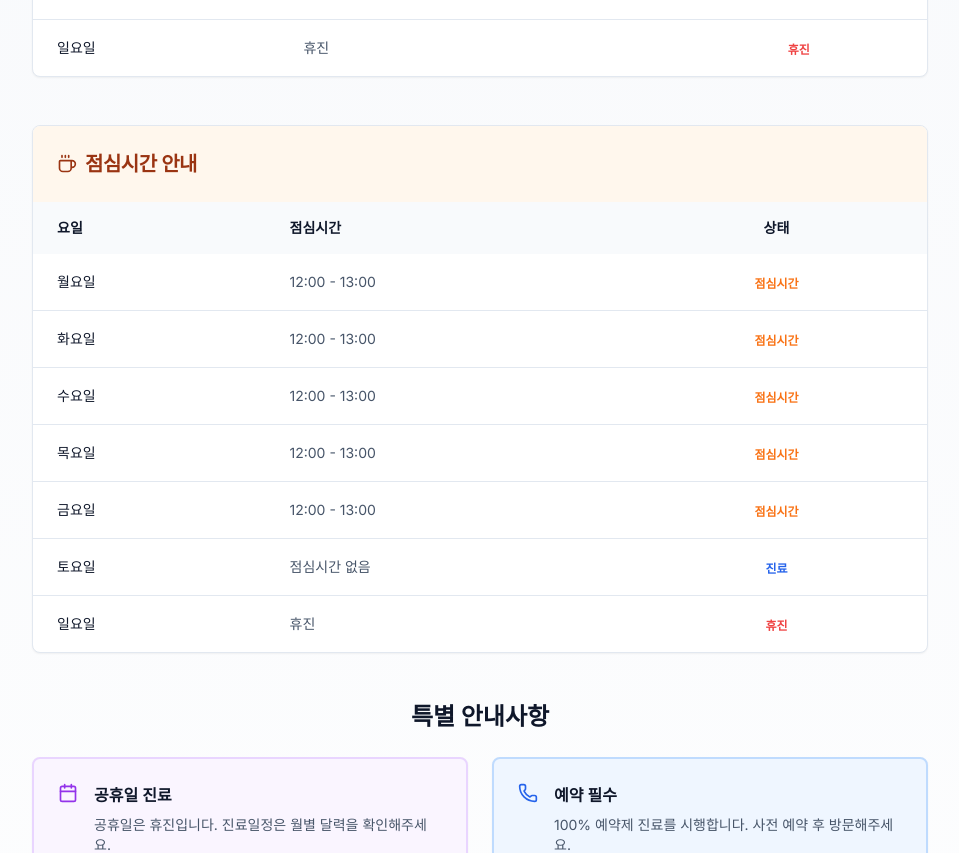
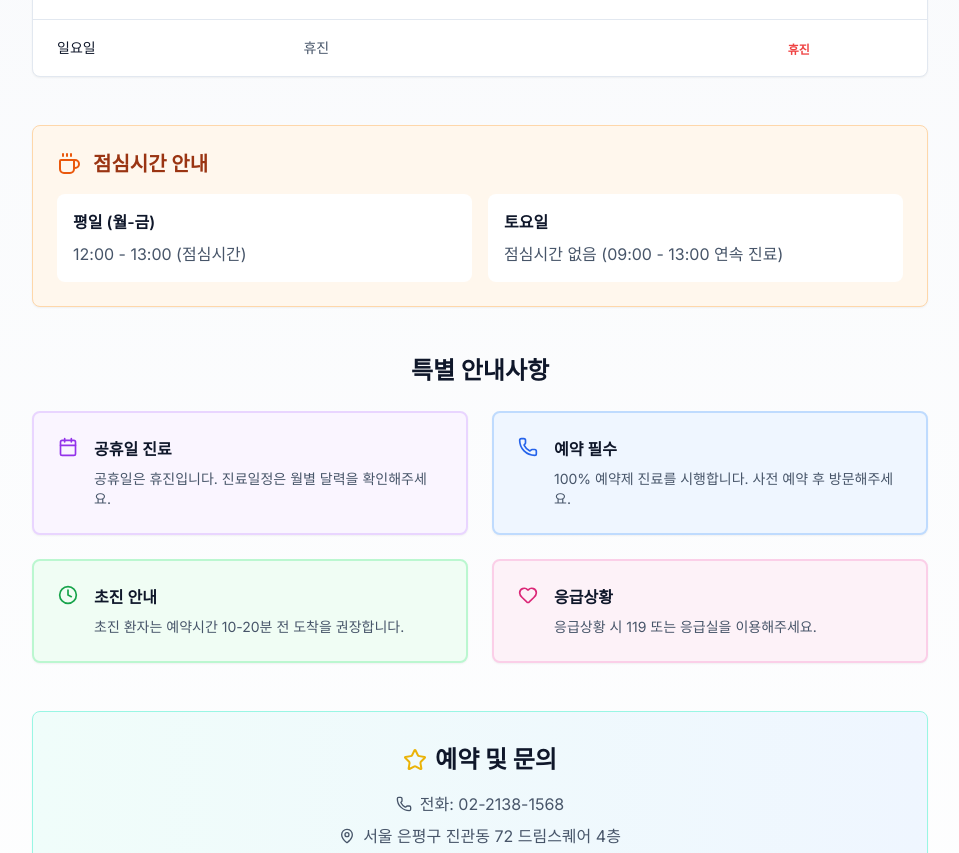
Before and after one commit to 91ko/sunmo-ieum, a Next.js app: page /hours in a window 1280 px wide. Shown: the part 760-1613 px from the top of the page, without its empty margins (160-1119 px from the left). Built offline with nearby package versions, Linux system fonts and the light colour scheme.

Commit message:
Clean up hours page - remove lunch hours table and simplify design

```diff
--- a/src/app/hours/page.tsx
+++ b/src/app/hours/page.tsx
@@ -29,16 +29,6 @@ export default function HoursPage() {
     { day: "목요일", time: "09:00 - 18:00", status: "진료", color: "text-green-600" },
     { day: "금요일", time: "09:00 - 18:00", status: "진료", color: "text-green-600" },
     { day: "토요일", time: "09:00 - 13:00", status: "진료", color: "text-blue-600" },
-    { day: "일요일", time: "휴진", status: "휴진", color: "text-red-500" },
-  ];
-
-  const lunchHours = [
-    { day: "월요일", time: "12:00 - 13:00", status: "점심시간", color: "text-orange-500" },
-    { day: "화요일", time: "12:00 - 13:00", status: "점심시간", color: "text-orange-500" },
-    { day: "수요일", time: "12:00 - 13:00", status: "점심시간", color: "text-orange-500" },
-    { day: "목요일", time: "12:00 - 13:00", status: "점심시간", color: "text-orange-500" },
-    { day: "금요일", time: "12:00 - 13:00", status: "점심시간", color: "text-orange-500" },
-    { day: "토요일", time: "점심시간 없음", status: "진료", color: "text-blue-600" },
     { day: "일요일", time: "휴진", status: "휴진", color: "text-red-500" },
   ];
 
@@ -240,39 +230,23 @@ export default function HoursPage() {
           </Card>
         </div>
 
-        {/* 점심시간 테이블 */}
+        {/* 점심시간 안내 */}
         <div className="max-w-4xl mx-auto mb-12">
-          <Card className="overflow-hidden">
-            <CardHeader className="bg-orange-50">
-              <CardTitle className="flex items-center gap-2 text-xl text-orange-800">
-                <Coffee className="h-5 w-5" />
-                점심시간 안내
-              </CardTitle>
-            </CardHeader>
-            <CardContent className="p-0">
-              <div className="overflow-x-auto">
-                <table className="w-full">
-                  <thead className="bg-slate-50">
-                    <tr>
-                      <th className="px-6 py-4 text-left text-sm font-semibold text-slate-900">요일</th>
-                      <th className="px-6 py-4 text-left text-sm font-semibold text-slate-900">점심시간</th>
-                      <th className="px-6 py-4 text-center text-sm font-semibold text-slate-900">상태</th>
-                    </tr>
-                  </thead>
-                  <tbody className="divide-y divide-slate-200">
-                    {lunchHours.map((hour, index) => (
-                      <tr key={index} className="hover:bg-slate-50 transition-colors">
-                        <td className="px-6 py-4 text-sm font-medium text-slate-900">{hour.day}</td>
-                        <td className="px-6 py-4 text-sm text-slate-600">{hour.time}</td>
-                        <td className="px-6 py-4 text-center">
-                          <Badge className={`${hour.color} bg-opacity-10 border-0`}>
-                            {hour.status}
-                          </Badge>
-                        </td>
-                      </tr>
-                    ))}
-                  </tbody>
-                </table>
+          <Card className="bg-orange-50 border-orange-200">
+            <CardContent className="p-6">
+              <div className="flex items-center gap-3 mb-4">
+                <Coffee className="h-6 w-6 text-orange-600" />
+                <h3 className="text-xl font-bold text-orange-800">점심시간 안내</h3>
+              </div>
+              <div className="grid md:grid-cols-2 gap-4">
+                <div className="bg-white rounded-lg p-4">
+                  <h4 className="font-semibold text-slate-900 mb-2">평일 (월-금)</h4>
+                  <p className="text-slate-600">12:00 - 13:00 (점심시간)</p>
+                </div>
+                <div className="bg-white rounded-lg p-4">
+                  <h4 className="font-semibold text-slate-900 mb-2">토요일</h4>
+                  <p className="text-slate-600">점심시간 없음 (09:00 - 13:00 연속 진료)</p>
+                </div>
               </div>
             </CardContent>
           </Card>
```
